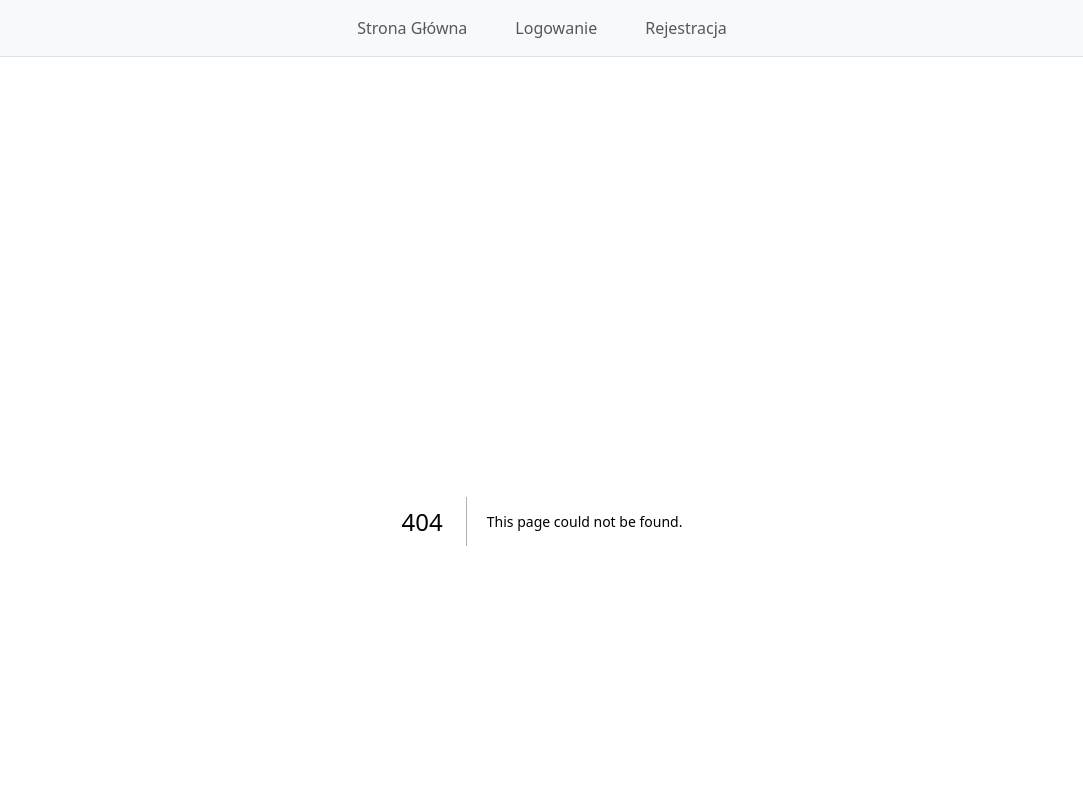
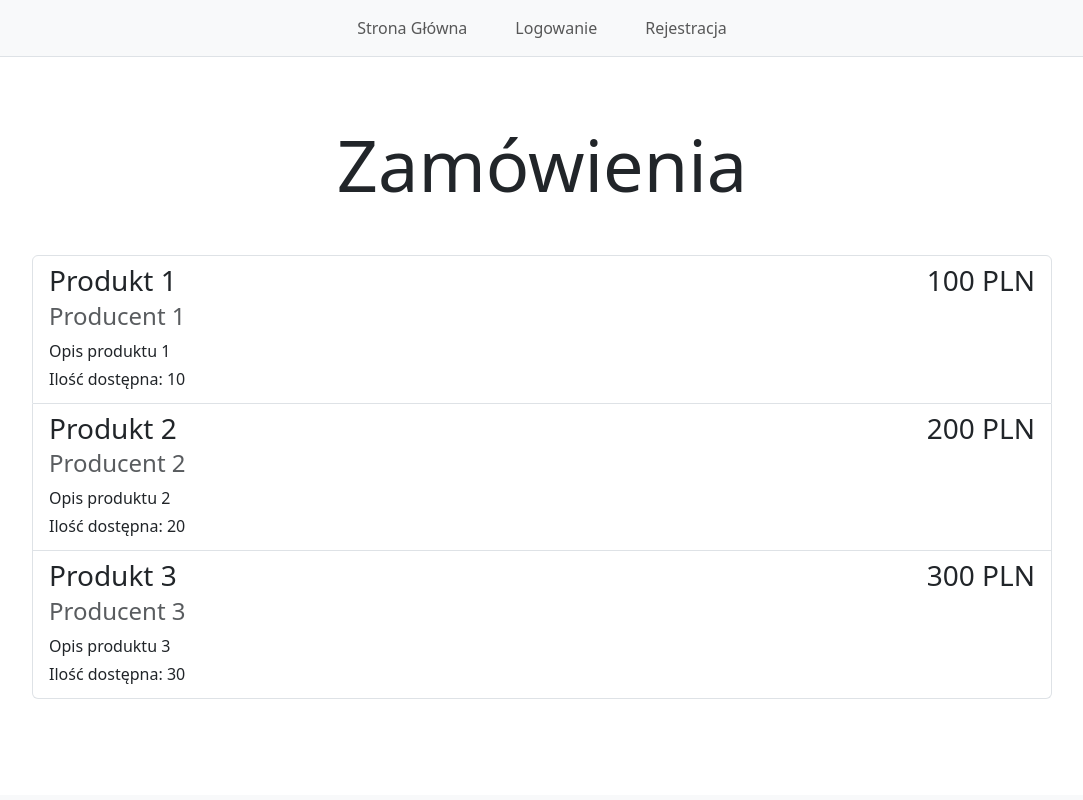
Before and after one commit to zwiadowca987/defensive_programming_project, a Next.js app in the folder frontend/: page /orders in a window 1280 px wide. Before the commit this address had no page. Shown: the top 800 px of the page, without its empty margins (98-1181 px from the left). Built offline with nearby package versions, Linux system fonts and the light colour scheme.

Commit message:
some shit done

```diff
--- /dev/null
+++ b/frontend/src/app/orders/page.tsx
@@ -0,0 +1,52 @@
+// TODO: download orders from the backend
+const ordersList = [
+  {
+    id: 1,
+    name: "Produkt 1",
+    price: 100,
+    description: "Opis produktu 1",
+    producer: "Producent 1",
+    amount: 10,
+  },
+  {
+    id: 2,
+    name: "Produkt 2",
+    price: 200,
+    description: "Opis produktu 2",
+    producer: "Producent 2",
+    amount: 20,
+  },
+  {
+    id: 3,
+    name: "Produkt 3",
+    price: 300,
+    description: "Opis produktu 3",
+    producer: "Producent 3",
+    amount: 30,
+  },
+];
+
+export default function Orders() {
+  return (
+    <div className={"container"}>
+      <div className={"text-center"}>
+        <h1 className={"display-2"}>Zamówienia</h1>
+      </div>
+      <div className={"m-5 list-group"}>
+        {ordersList.map((order) => (
+          <li className={"list-group-item"} key={order.id}>
+            <div
+              className={"d-flex justify-content-between align-items-center"}
+            >
+              <h3 className={"mb-1"}>{order.name}</h3>
+              <h3 className={"mb-1"}>{order.price} PLN</h3>
+            </div>
+            <h4 className={"text-muted"}>{order.producer}</h4>
+            <p className={"mb-1"}>{order.description}</p>
+            <p className={"mb-1"}>Ilość dostępna: {order.amount}</p>
+          </li>
+        ))}
+      </div>
+    </div>
+  );
+}
```
Also changed, not shown: frontend/src/app/products/page.tsx (+5 -2 lines).
